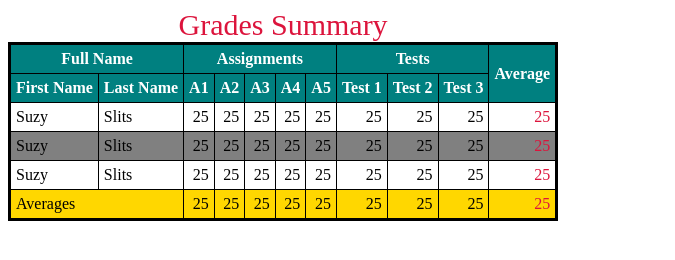
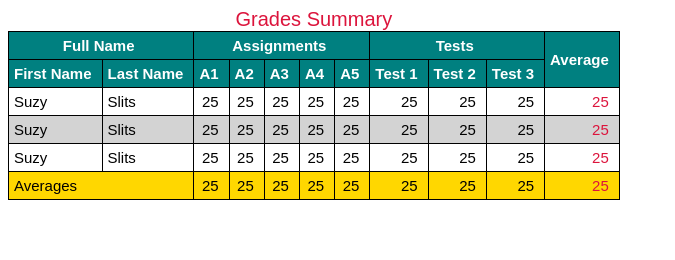
Before and after one commit to 420n13la/table-Chloedunwoody, a plain HTML site: page index.html in a window 1280 px wide. Shown: the whole page, without its empty margins (0-675 px from the left). Drawn offline with Linux system fonts and the light colour scheme.

Commit message:
Update styles.css

```diff
--- a/styles.css
+++ b/styles.css
@@ -1,4 +1,6 @@
-
+body{
+	font-family: unbuntu, sans-serif;
+}
 th{
 	border-collapse: collapse;
 	background-color: teal;
@@ -6,20 +8,23 @@ th{
 }
 table{
 	border-collapse:collapse;
-	border:black solid;
+	border:black solid 0.5px;
+	font-size: 15px;
+}
+
+tbody td{
+	border:black solid 0.5px"
+}
+
+td, th{
+		padding: 5px;
+		padding-right:10px;
 
 }
 
-td{
-		padding: 5px;
 
-}
-th{
-		padding: 5px;
-}
-
-tr:nth-child(even) {
-  background-color: grey;
+tbody tr:nth-child(even) {
+  background-color: #D3D3D3;
 }
 
 tbody tr>:nth-child(3),
@@ -60,5 +65,5 @@ tfoot tr td:nth-child(10){
 
 caption{
 	color:crimson;
-	font-size:30px;
+	font-size:20px;
 }
```
